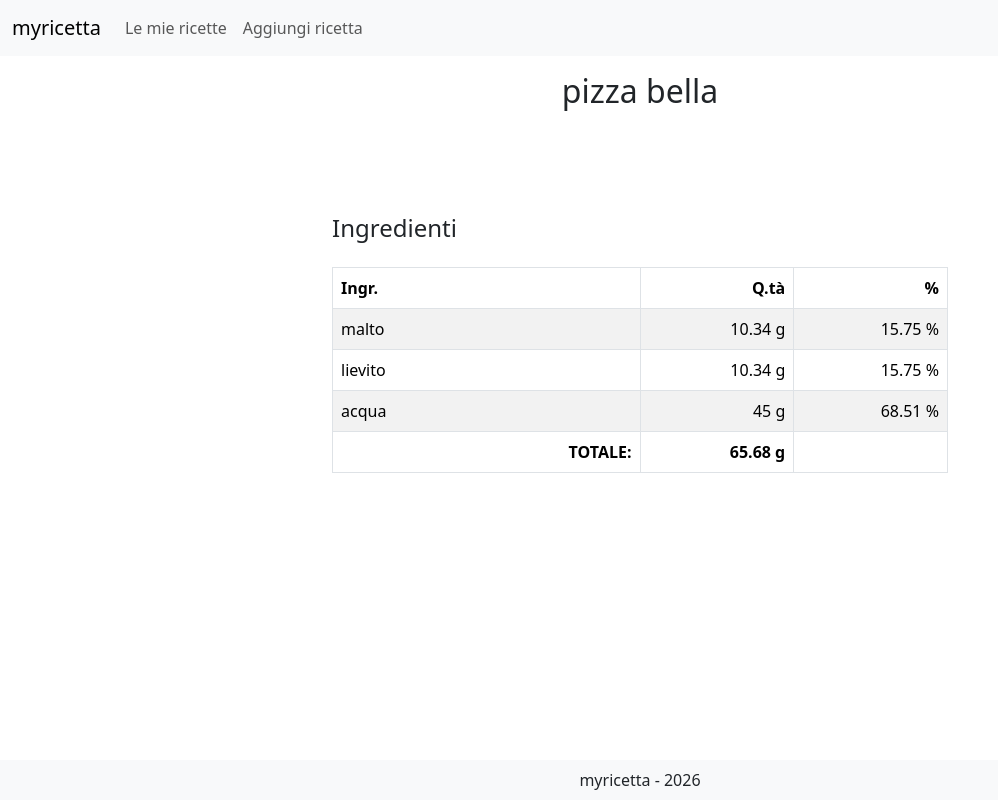
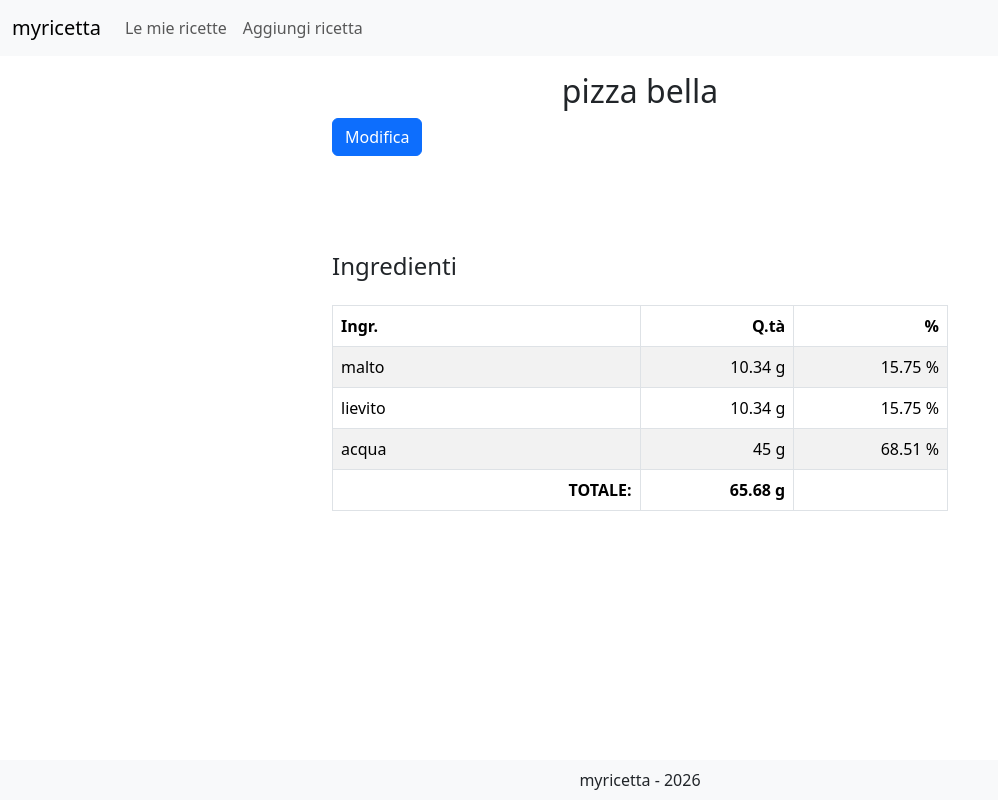
Before and after one commit to tave8/myricetta-react, a React (Vite) app: page /my-recipes/1 in a window 1280 px wide. Shown: the whole page, without its empty margins (0-998 px from the left). Built offline with nearby package versions, Linux system fonts and the light colour scheme.

Commit message:
in see recipe, click edit recipe

```diff
--- a/src/components/SeeMyRecipe.jsx
+++ b/src/components/SeeMyRecipe.jsx
@@ -17,10 +17,11 @@ import {
   Nav,
   Table,
 } from "react-bootstrap"
-import { useParams } from "react-router-dom"
+import { useNavigate, useParams } from "react-router-dom"
 import RecipeRemote from "../assets/js/Recipe/RecipeRemote"
 
 const SeeMyRecipe = () => {
+  const navigate = useNavigate()
   const [_recipeInstance, _setRecipeInstance] = useState(new RecipeRemote())
 
   // recipe info
@@ -50,7 +51,7 @@ const SeeMyRecipe = () => {
       .then(() => {
         setIsLoadingRecipe(false)
         setIsErrorRecipe(false)
-        console.log(_recipeInstance.getIngredients())
+        // console.log(_recipeInstance.getIngredients())
         setRecipeName(_recipeInstance.getName())
         setIngredientsData(_recipeInstance.getIngredients())
       })
@@ -74,7 +75,18 @@ const SeeMyRecipe = () => {
                 <Placeholder xs={12} style={{ height: "100%" }} />
               </Placeholder>
             )}
-            {!isLoadingRecipe && <h2 className="text-center">{recipeName}</h2>}
+            {!isLoadingRecipe && (
+              <>
+                <h2 className="text-center">{recipeName}</h2>
+                <Button
+                  onClick={() => {
+                    navigate(`/edit-recipe/${"xx"}`)
+                  }}
+                >
+                  Modifica
+                </Button>
+              </>
+            )}
           </Col>
           {/* RECIPE PHOTO */}
           <Col className="text-center">
@@ -157,6 +169,7 @@ const SeeMyRecipe = () => {
               </Row>
             </Col>
           )}
+          {/* FROM 1 INGREDIENT, CALCULATE THE OTHERS */}
         </Row>
       </Col>
     </Row>
```
Also changed, not shown: src/components/RecipeCalculations.jsx (+1 -7 lines).
